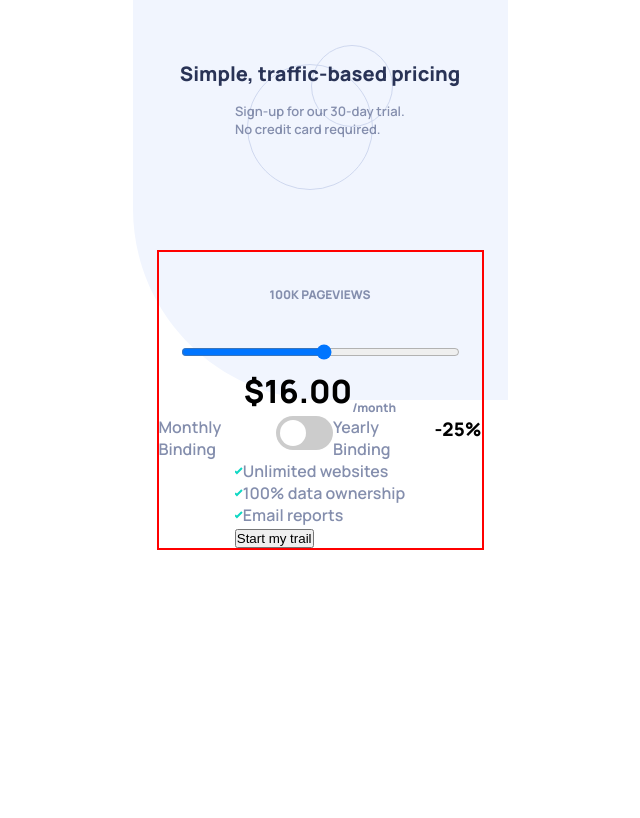
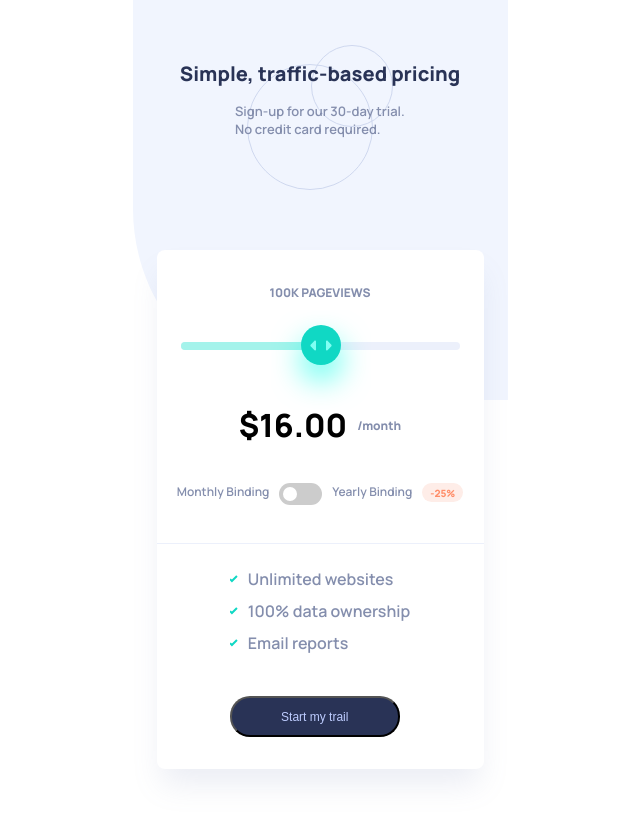
Before and after one commit to Datodia/Interactive-Pricing-Component, a plain HTML site: page index.html in a window 1280 px wide. Shown: the whole page, without its empty margins (320-960 px from the left). Drawn offline with Linux system fonts and the light colour scheme.

Commit message:
feat: built markup

```diff
--- a/index.html
+++ b/index.html
@@ -23,7 +23,17 @@
     <div class="container">
         <div class="price">
             <p>100K PAGEVIEWS</p>
-            <input type="range" min="1" max="32">
+            <div id="progressBar2">
+                <div id="progressBar"></div>
+            </div>
+
+            <input id="slider" type="range" min="1" max="32" value="16">
+            <div id="selector">
+                <div class="selectBtn">
+                    <img src="assets/thumb.svg" alt="">
+                </div>
+            </div>
+
             <div class="amount flex justi">
                 <h1>$16.00</h1>
                 <p> /month</p>
--- a/main.js
+++ b/main.js
@@ -1,4 +1,9 @@
-const tap = document.querySelector('#test');
-tap.addEventListener('click', () => {
-    console.log("test")
-})
+
+const slider = document.getElementById('slider');
+const selector = document.querySelector('#selector .selectBtn');
+const progres = document.querySelector('#progressBar');
+
+slider.oninput = function () {
+    selector.style.left = (this.value / 32) * 680 + "%"
+    progres.style.width = (this.value / 32) * 100 + "%"
+}
--- a/style.css
+++ b/style.css
@@ -13,6 +13,7 @@
     --black: #293356;
     --lightBlue: #A4F3EB;
     --cyan: #10D8C4;
+    --lred: #FF8D68
 }
 
 p {
@@ -84,8 +85,8 @@ header .header .title p {
 .switch {
     position: relative;
     display: inline-block;
-    width: 60px;
-    height: 34px;
+    width: 43px;
+    height: 22px;
 }
 
 .switch input {
@@ -109,8 +110,8 @@ header .header .title p {
 .slider:before {
     position: absolute;
     content: "";
-    height: 26px;
-    width: 26px;
+    height: 14px;
+    width: 14px;
     left: 4px;
     bottom: 4px;
     background-color: white;
@@ -119,17 +120,17 @@ header .header .title p {
 }
 
 input:checked+.slider {
-    background-color: #2196F3;
+    background-color: var(--cyan);
 }
 
 input:focus+.slider {
-    box-shadow: 0 0 1px #2196F3;
+    box-shadow: 0 0 1px var(--cyan);
 }
 
 input:checked+.slider:before {
     -webkit-transform: translateX(26px);
     -ms-transform: translateX(26px);
-    transform: translateX(26px);
+    transform: translateX(21px);
 }
 
 /* Rounded sliders */
@@ -143,7 +144,6 @@ input:checked+.slider:before {
 
 
 .container {
-    border: 2px solid red;
     width: 327px;
     margin: auto;
     position: relative;
@@ -151,6 +151,9 @@ input:checked+.slider:before {
     display: flex;
     flex-direction: column;
     align-items: center;
+    background-color: white;
+    box-shadow: 0px 20px 30px -5px rgba(127, 137, 185, 0.152073);
+    border-radius: 8px;
 }
 
 .container .price p {
@@ -165,7 +168,119 @@ input:checked+.slider:before {
     margin-top: 41px;
 }
 
-input[type=”range”]::-ms-thumb {
-    background-color: red;
-    -moz-appearance: none;
+
+.container .price .amount {
+    margin-top: 40px;
+    gap: 10px;
 }
+
+.container .price .amount h1 {
+    font-size: 32px;
+}
+
+.container .price .amount p {
+    margin: 0;
+}
+
+.container .bind {
+    margin-top: 36px;
+    gap: 10px;
+}
+
+.container .bind p {
+    font-size: 12px;
+}
+
+.container .bind .perc {
+    width: 41px;
+    height: 19px;
+    border-radius: 9.5px;
+    background-color: #FEEDE8;
+    display: flex;
+    justify-content: center;
+    align-items: center;
+}
+
+.container .bind .perc h3 {
+    font-size: 10px;
+    color: var(--lred);
+}
+
+.container .line {
+    width: 327px;
+    height: 1px;
+    background-color: #ECF0FB;
+    margin-top: 38px;
+}
+
+.container .footer {
+    margin-top: 24px;
+}
+
+.container .footer .note {
+    gap: 10px;
+    margin-bottom: 10px;
+}
+
+.container .footer .trail button {
+    width: 170px;
+    height: 41px;
+    margin: 32px 0;
+    border-radius: 20px;
+    background-color: var(--black);
+    color: #BECDFF;
+    font-size: 12px;
+}
+
+
+#slider {
+    -webkit-appearance: none;
+    width: 279px;
+    height: 8px;
+    outline: none;
+    border-radius: 5px;
+}
+
+#slider::-webkit-slider-thumb {
+    -webkit-appearance: none;
+    width: 10px;
+    height: 10px;
+    cursor: pointer;
+    z-index: 10;
+    position: relative;
+}
+
+#selector {
+    width: 40px;
+    bottom: -20px;
+    left: 50%;
+    transform: translateX(-50%);
+    z-index: 5;
+}
+
+#selector .selectBtn {
+    position: absolute;
+    left: 350%;
+    bottom: -52px;
+    transform: translateX(-30px);
+    z-index: 5;
+}
+
+#progressBar {
+    width: 50%;
+    height: 8px;
+    background-color: var(--lightBlue);
+    border-radius: 5px;
+    position: relative;
+    left: 0;
+}
+
+#progressBar2 {
+    width: 100%;
+    height: 8px;
+    background-color: #ECF0FB;
+    border-radius: 5px;
+    position: relative;
+    top: 41px;
+    z-index: 0;
+}
```
Also changed, not shown: assets/thumb.svg (added).
